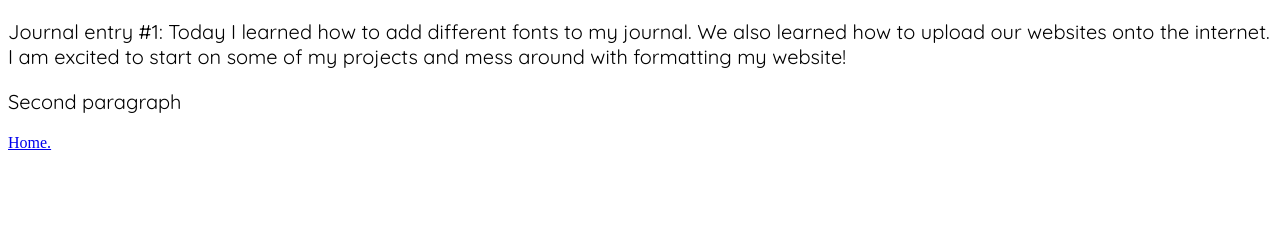
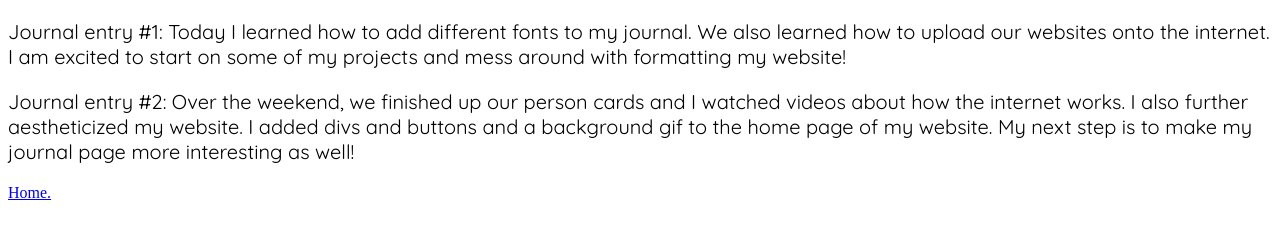
Before and after one commit to gavingavin820/gavingavin820.github.io, a plain HTML site: page journal.html in a window 1280 px wide. Shown: the part 61-300 px from the top of the page. Drawn offline with Linux system fonts and the light colour scheme.

Commit message:
new journal entry

```diff
--- a/journal.html
+++ b/journal.html
@@ -15,6 +15,7 @@
 	}
 
 	</style>
+
 	<title></title>
 </head>
 <body>
@@ -23,7 +24,7 @@
 <div></div>
 <p> Journal entry #1: Today I learned how to add different fonts to my journal. We also learned how to upload our websites onto the internet. I am excited to start on some of my projects and mess around with formatting my website!  </p>
 
-<p> Second paragraph</p>
+<p> Journal entry #2: Over the weekend, we finished up our person cards and I watched videos about how the internet works. I also further aestheticized my website. I added divs and buttons and a background gif to the home page of my website. My next step is to make my journal page more interesting as well!   </p>
 <a href="index.html">Home.</a>
 </body>
 </html>
```
